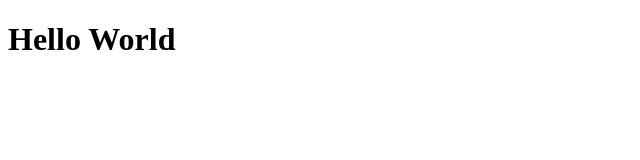
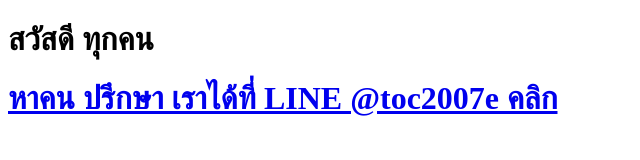
Before and after one commit to fotopretty/anakin, a plain HTML site: page index.html in a window 1280 px wide. Shown: the whole page, without its empty margins (0-640 px from the left). Drawn offline with Linux system fonts and the light colour scheme.

Commit message:
Update index.html
Signed-off-by: Voravit Euavatanakorn <fotopretty@yahoo.com>

```diff
--- a/index.html
+++ b/index.html
@@ -2,9 +2,10 @@
 <html lang="en">
 <head>
     <meta charset="UTF-8">
-    <title>Introduction to Git and Github by DevAhoy</title>
+    <title>Pretty MC Thailand พริตตี้ เอ็มซี โมเดล เอเย่นซี่</title>
 </head>
 <body>
-    <h1>Hello World</h1>
+    <h1>สวัสดี ทุกคน</h1>
+    <h1><a href="https://lin.ee/lcMuv5N" target="_blank" title="พริตตี้ พิธีกร เอ็มซี นางแบบ โมเดล มอเตอร์โชว์ อีเว้นท์ ประชาสัมพันธ์ เปิดตัวสินค้า">หาคน ปรึกษา เราได้ที่ LINE @toc2007e คลิก</a></h1>
 </body>
 </html>
```
